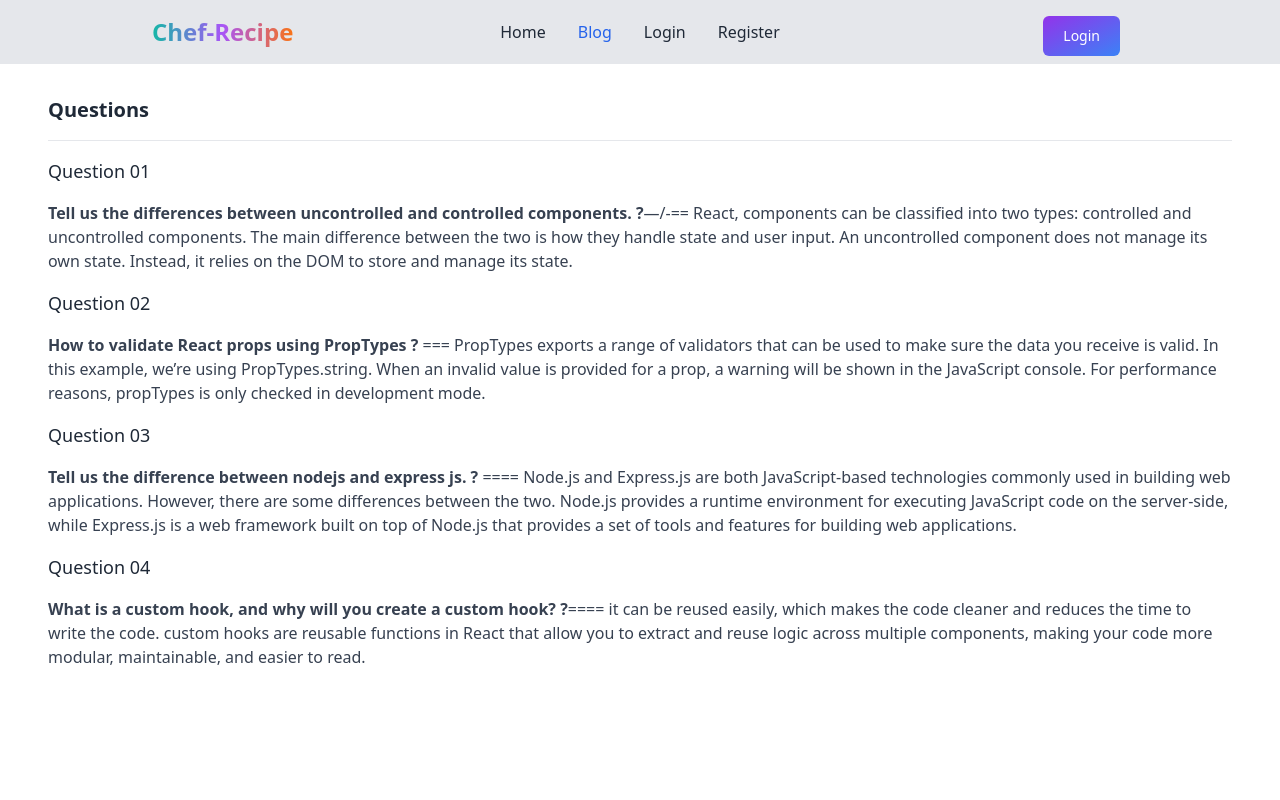
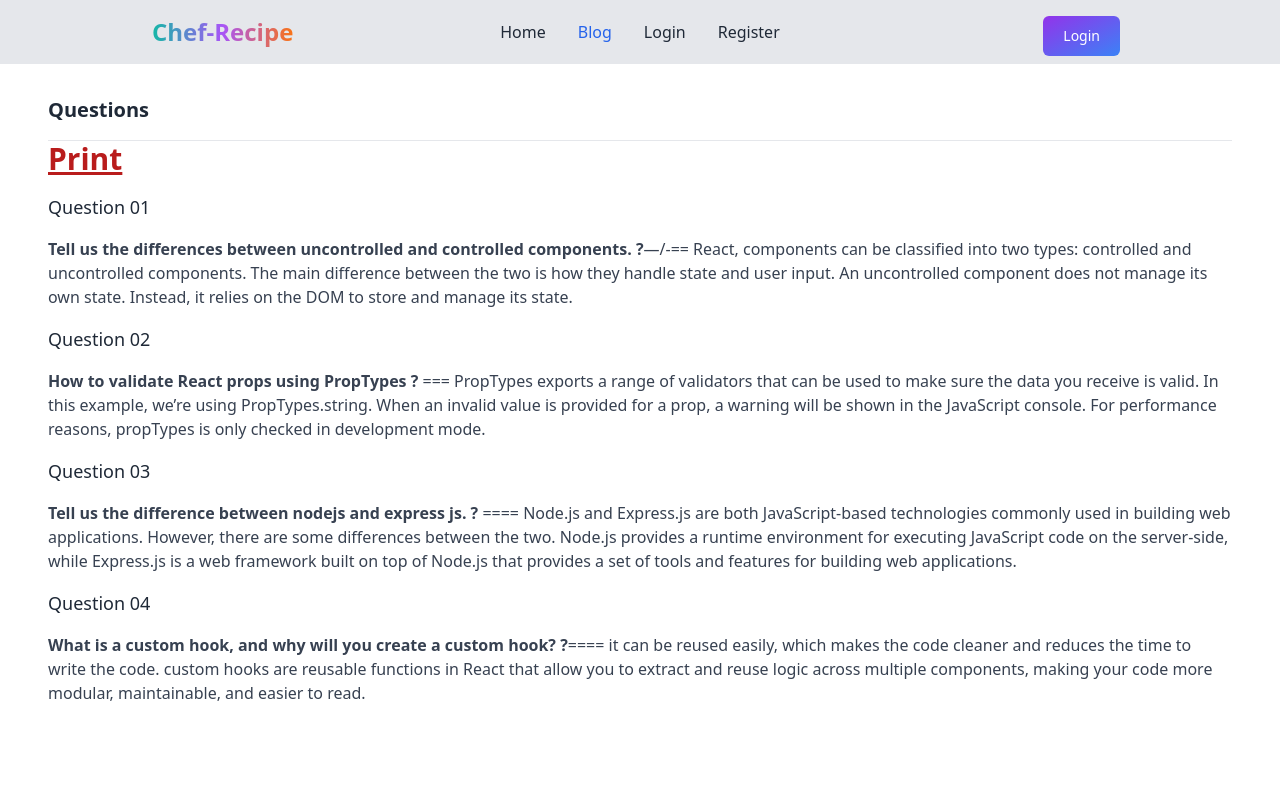
Before and after one commit to yeasin550/chef-recipe-client, a React (Vite) app: page /blog in a window 1280 px wide. Shown: the top 800 px of the page. Built offline with nearby package versions, Linux system fonts and the light colour scheme; no server answers.

Commit message:
lazy loader

```diff
--- a/src/components/Blog/Blog.jsx
+++ b/src/components/Blog/Blog.jsx
@@ -1,13 +1,22 @@
-import React from "react";
+import React, { useRef } from "react";
+// import ReactToPrint from "react-to-print";
+import ReactPrint from "react-to-print";
 
 const Blog = () => {
+  const print = useRef();
   return (
     <div className="mt-4 mx-12">
       <div className="py-4 border-b">
         <h2 className="text-xl font-semibold">Questions</h2>
       </div>
       {/* all questions will be here  */}
-      <div className="py-4">
+      <div>
+        <ReactPrint trigger={() => <button className="text-3xl font-bold text-red-700 underline">Print</button>} content={()=> print.current} >
+
+        </ReactPrint>
+        <div ref={print}>
+          <div className="py-4">
+
         <div>
           <h4 className="text-lg font-medium">Question 01</h4>
           <p className="py-4 text-base text-gray-700">
@@ -58,6 +67,9 @@ const Blog = () => {
             and easier to read.
           </p>
         </div>
+        </div>
+         </div>
+
       </div>
 
 
--- a/src/components/Home/Home.jsx
+++ b/src/components/Home/Home.jsx
@@ -4,7 +4,7 @@ import MyRecipe from '../MyRecipe/MyRecipe';
 const Home = () => {
   const [chefs, setChefs] = useState([])
   useEffect(() => {
-    fetch("http://localhost:5000/recipe")
+    fetch("https://chef-recipe-server-livid.vercel.app/recipe")
     .then(res => res.json())
       .then(data => {
         setChefs(data);
--- a/src/components/MyRecipe/MyRecipe.jsx
+++ b/src/components/MyRecipe/MyRecipe.jsx
@@ -5,7 +5,7 @@ const MyRecipe = () => {
   const [myRecipe, setMyRecipe] = useState([]);
 
   useEffect(() => {
-    fetch("http://localhost:5000/myRecipe")
+    fetch("https://chef-recipe-server-livid.vercel.app/myRecipe")
       .then((res) => res.json())
       .then((data) => {
         setMyRecipe(data);
--- a/src/routes/Routes.jsx
+++ b/src/routes/Routes.jsx
@@ -41,7 +41,7 @@ const router = createBrowserRouter([
           </PrivetRoute>
         ),
         loader: ({ params }) =>
-          fetch(`http://localhost:5000/recipe/${params.id}`),
+          fetch(`https://chef-recipe-server-livid.vercel.app/recipe/${params.id}`),
       },
 
     ],
```
Also changed, not shown: 1 other file (tests, documents, lock files or other folders).
